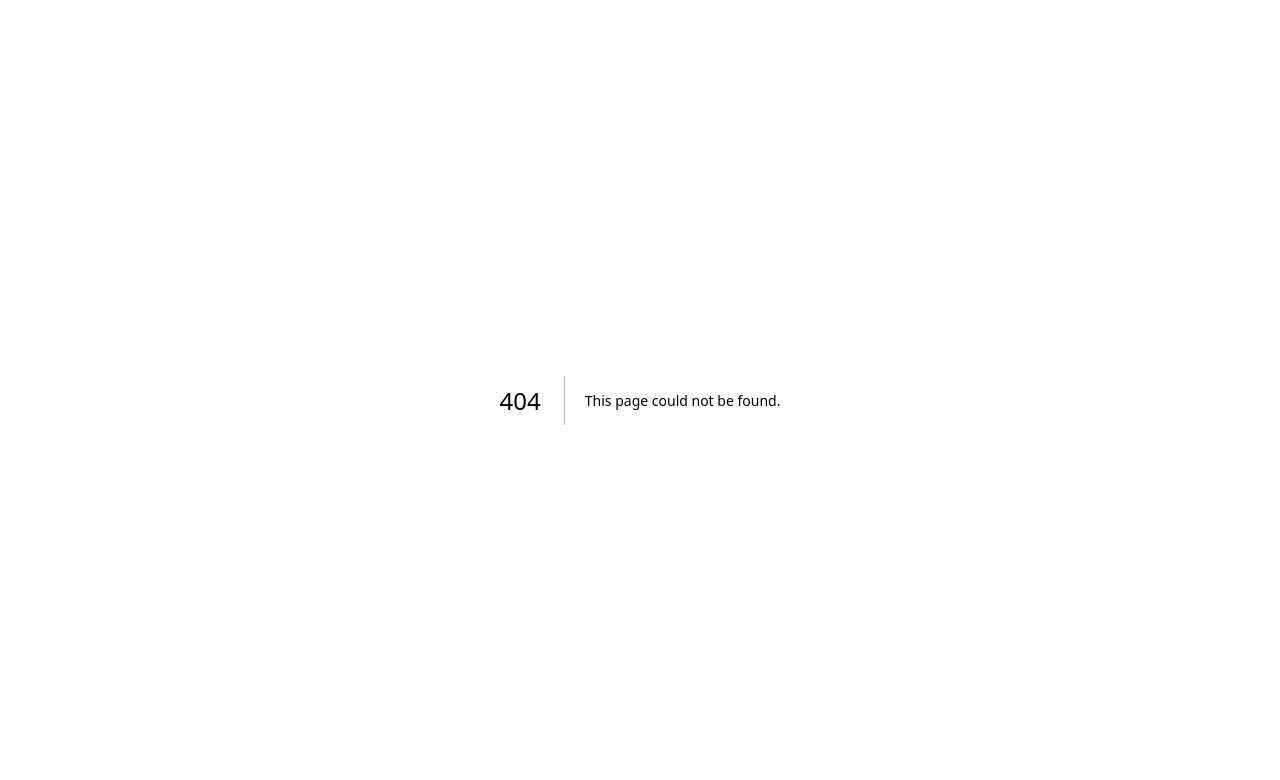
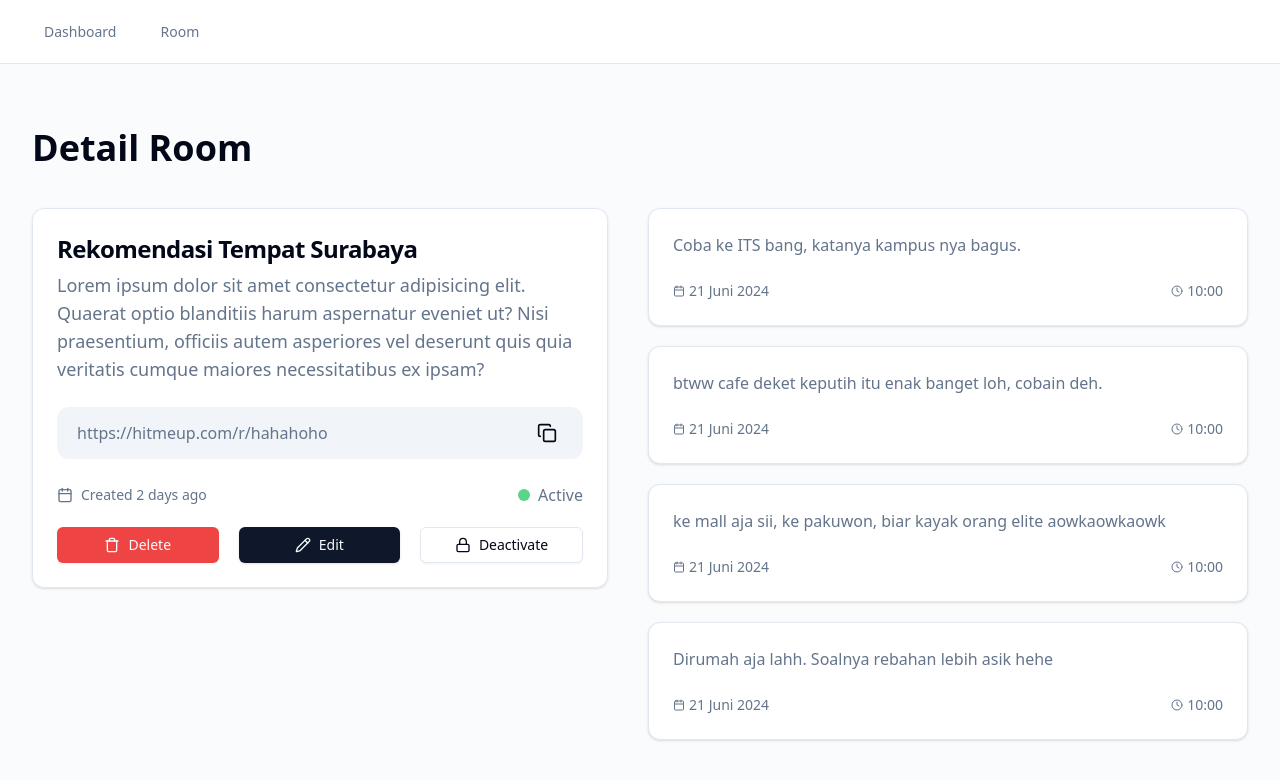
Before and after one commit to ardhptr21/hitmeup, a Next.js app: page /panel/room/1 in a window 1280 px wide. Before the commit this address had no page. Shown: the top 780 px of the page. Built offline with nearby package versions, Linux system fonts and the light colour scheme.

Commit message:
feat: create the template ui for the detail room panel

```diff
--- a/package.json
+++ b/package.json
@@ -11,6 +11,7 @@
   "dependencies": {
     "@radix-ui/react-dialog": "^1.1.1",
     "@radix-ui/react-icons": "^1.3.0",
+    "@radix-ui/react-label": "^2.1.0",
     "@radix-ui/react-slot": "^1.1.0",
     "class-variance-authority": "^0.7.0",
     "clsx": "^2.1.1",
--- /dev/null
+++ b/src/app/panel/room/[id]/page.tsx
@@ -0,0 +1,22 @@
+import PanelTitle from "@/components/atoms/typography/PanelTitle";
+import CardMessageRoom from "@/components/molecules/card/CardMessageRoom";
+import SideRoom from "@/components/organisms/panel/detail-room/SideRoom";
+
+export default function DetailRoomPanel() {
+  return (
+    <>
+      <section className="container">
+        <PanelTitle>Detail Room</PanelTitle>
+      </section>
+      <section className="container flex flex-col items-start gap-10 my-10 lg:flex-row">
+        <SideRoom />
+        <div className="flex flex-col w-full gap-5">
+          <CardMessageRoom message="Coba ke ITS bang, katanya kampus nya bagus." />
+          <CardMessageRoom message="btww cafe deket keputih itu enak banget loh, cobain deh." />
+          <CardMessageRoom message="ke mall aja sii, ke pakuwon, biar kayak orang elite aowkaowkaowk" />
+          <CardMessageRoom message="Dirumah aja lahh. Soalnya rebahan lebih asik hehe" />
+        </div>
+      </section>
+    </>
+  );
+}
--- /dev/null
+++ b/src/components/molecules/card/CardMessageRoom.tsx
@@ -0,0 +1,33 @@
+import {
+  Card,
+  CardDescription,
+  CardFooter,
+  CardHeader,
+} from "@/components/ui/card";
+import { Calendar, Clock } from "lucide-react";
+
+type CardMessageRoomProps = {
+  message: string;
+};
+
+export default function CardMessageRoom({ message }: CardMessageRoomProps) {
+  return (
+    <Card>
+      <CardHeader>
+        <CardDescription className="text-base">{message}</CardDescription>
+      </CardHeader>
+      <CardFooter>
+        <div className="flex items-center justify-between w-full">
+          <div className="flex items-center gap-1 text-sm text-muted-foreground">
+            <Calendar className="w-3 h-3" />
+            <p>21 Juni 2024</p>
+          </div>
+          <div className="flex items-center gap-1 text-sm text-muted-foreground">
+            <Clock className="w-3 h-3" />
+            <p>10:00</p>
+          </div>
+        </div>
+      </CardFooter>
+    </Card>
+  );
+}
--- /dev/null
+++ b/src/components/molecules/panel/detail-room/EditableSideRoom.tsx
@@ -0,0 +1,60 @@
+import { Button } from "@/components/ui/button";
+import {
+  Card,
+  CardContent,
+  CardFooter,
+  CardHeader,
+  CardTitle,
+} from "@/components/ui/card";
+import { Input } from "@/components/ui/input";
+import { Label } from "@/components/ui/label";
+import { Textarea } from "@/components/ui/textarea";
+import { Save } from "lucide-react";
+
+type EditableSideRoomProps = {
+  onCancel?: () => void;
+};
+
+export default function EditableSideRoom({ onCancel }: EditableSideRoomProps) {
+  return (
+    <Card className="w-full top-24 lg:max-w-xl lg:sticky">
+      <CardHeader>
+        <CardTitle className="text-2xl">Edit Room</CardTitle>
+      </CardHeader>
+      <CardContent>
+        <form className="space-y-3">
+          <div className="space-y-1.5">
+            <Label htmlFor="title">Title</Label>
+            <Input id="title" placeholder="Room title" />
+          </div>
+          <div className="space-y-1.5">
+            <Label htmlFor="description">Description</Label>
+            <Textarea
+              id="description"
+              placeholder="Room description"
+              rows={5}
+            />
+          </div>
+          <div className="space-y-1.5">
+            <Label htmlFor="slug">Slug</Label>
+            <Input id="slug" placeholder="Room slug" />
+            <p className="text-sm text-muted-foreground">
+              https://hitmeup.io/r/room-slug
+            </p>
+          </div>
+        </form>
+      </CardContent>
+      <CardFooter>
+        <div className="flex flex-col w-full gap-3 md:gap-5 md:flex-row">
+          <Button className="w-full gap-2" variant="outline" onClick={onCancel}>
+            Cancel
+          </Button>
+          <Button className="w-full gap-2" type="submit">
+            <Save className="w-4 h-4" />
+            Save
+          </Button>
+        </div>
+      </CardFooter>
+    </Card>
+  );
+}
--- /dev/null
+++ b/src/components/molecules/panel/detail-room/InfoSideRoom.tsx
@@ -0,0 +1,87 @@
+"use client";
+
+import { Button } from "@/components/ui/button";
+import {
+  Card,
+  CardContent,
+  CardDescription,
+  CardFooter,
+  CardHeader,
+  CardTitle,
+} from "@/components/ui/card";
+import {
+  Calendar,
+  CircleCheckBig,
+  Copy,
+  Lock,
+  Pencil,
+  Trash,
+} from "lucide-react";
+import { useState } from "react";
+
+type InfoSideRoomProps = {
+  onEdit?: () => void;
+};
+
+export default function InfoSideRoom({ onEdit }: InfoSideRoomProps) {
+  const [copied, setCopied] = useState(false);
+
+  const copyToClipboard = () => {
+    navigator.clipboard.writeText(`https://hitmeup.com/r/hahahoho`);
+    setCopied(true);
+    setTimeout(() => setCopied(false), 2000);
+  };
+
+  return (
+    <Card className="w-full top-24 lg:max-w-xl lg:sticky">
+      <CardHeader>
+        <CardTitle className="text-2xl">Rekomendasi Tempat Surabaya</CardTitle>
+        <CardDescription className="text-lg">
+          Lorem ipsum dolor sit amet consectetur adipisicing elit. Quaerat optio
+          blanditiis harum aspernatur eveniet ut? Nisi praesentium, officiis
+          autem asperiores vel deserunt quis quia veritatis cumque maiores
+          necessitatibus ex ipsam?
+        </CardDescription>
+      </CardHeader>
+      <CardContent>
+        <div className="flex items-center justify-between gap-2 px-5 py-2 bg-muted rounded-xl">
+          <p className="w-full overflow-hidden overflow-x-scroll text-nowrap text-muted-foreground no-scrollbar">
+            https://hitmeup.com/r/hahahoho
+          </p>
+          <Button variant="ghost" size="icon" onClick={copyToClipboard}>
+            {copied ? (
+              <CircleCheckBig className="w-5 h-5 text-green-400" />
+            ) : (
+              <Copy className="w-5 h-5" />
+            )}
+          </Button>
+        </div>
+      </CardContent>
+      <CardFooter className="flex-col items-stretch gap-5">
+        <div className="flex items-center justify-between w-full">
+          <p className="flex items-center text-sm text-muted-foreground">
+            <Calendar className="w-4 h-4" />
+            <span className="ml-2">Created 2 days ago</span>
+          </p>
+          <div className="flex items-center gap-2">
+            <div className="w-3 h-3 bg-green-500 rounded-full animate-pulse"></div>
+            <p className="text-muted-foreground">Active</p>
+          </div>
+        </div>
+        <div className="flex flex-col w-full gap-3 md:gap-5 md:flex-row">
+          <Button className="w-full gap-2" variant="destructive">
+            <Trash className="w-4 h-4" /> Delete
+          </Button>
+          <Button className="w-full gap-2" onClick={onEdit}>
+            <Pencil className="w-4 h-4" />
+            Edit
+          </Button>
+          <Button className="w-full gap-2" variant="outline">
+            <Lock className="w-4 h-4" />
+            Deactivate
+          </Button>
+        </div>
+      </CardFooter>
+    </Card>
+  );
+}
--- /dev/null
+++ b/src/components/organisms/panel/detail-room/SideRoom.tsx
@@ -0,0 +1,14 @@
+"use client";
+
+import EditableSideRoom from "@/components/molecules/panel/detail-room/EditableSideRoom";
+import InfoSideRoom from "@/components/molecules/panel/detail-room/InfoSideRoom";
+import { useState } from "react";
+
+export default function SideRoom() {
+  const [isEdit, setIsEdit] = useState(false);
+  return isEdit ? (
+    <EditableSideRoom onCancel={() => setIsEdit(false)} />
+  ) : (
+    <InfoSideRoom onEdit={() => setIsEdit(true)} />
+  );
+}
--- /dev/null
+++ b/src/components/ui/input.tsx
@@ -0,0 +1,25 @@
+import * as React from "react"
+
+import { cn } from "@/lib/utils"
+
+export interface InputProps
+  extends React.InputHTMLAttributes<HTMLInputElement> {}
+
+const Input = React.forwardRef<HTMLInputElement, InputProps>(
+  ({ className, type, ...props }, ref) => {
+    return (
+      <input
+        type={type}
+        className={cn(
+          "flex h-9 w-full rounded-md border border-input bg-transparent px-3 py-1 text-sm shadow-sm transition-colors file:border-0 file:bg-transparent file:text-sm file:font-medium placeholder:text-muted-foreground focus-visible:outline-none focus-visible:ring-1 focus-visible:ring-ring disabled:cursor-not-allowed disabled:opacity-50",
+          className
+        )}
+        ref={ref}
+        {...props}
+      />
+    )
+  }
+)
+Input.displayName = "Input"
+
+export { Input }
--- /dev/null
+++ b/src/components/ui/label.tsx
@@ -0,0 +1,26 @@
+"use client"
+
+import * as React from "react"
+import * as LabelPrimitive from "@radix-ui/react-label"
+import { cva, type VariantProps } from "class-variance-authority"
+
+import { cn } from "@/lib/utils"
+
+const labelVariants = cva(
+  "text-sm font-medium leading-none peer-disabled:cursor-not-allowed peer-disabled:opacity-70"
+)
+
+const Label = React.forwardRef<
+  React.ElementRef<typeof LabelPrimitive.Root>,
+  React.ComponentPropsWithoutRef<typeof LabelPrimitive.Root> &
+    VariantProps<typeof labelVariants>
+>(({ className, ...props }, ref) => (
+  <LabelPrimitive.Root
+    ref={ref}
+    className={cn(labelVariants(), className)}
+    {...props}
+  />
+))
+Label.displayName = LabelPrimitive.Root.displayName
+
+export { Label }
--- /dev/null
+++ b/src/components/ui/textarea.tsx
@@ -0,0 +1,24 @@
+import * as React from "react"
+
+import { cn } from "@/lib/utils"
+
+export interface TextareaProps
+  extends React.TextareaHTMLAttributes<HTMLTextAreaElement> {}
+
+const Textarea = React.forwardRef<HTMLTextAreaElement, TextareaProps>(
+  ({ className, ...props }, ref) => {
+    return (
+      <textarea
+        className={cn(
+          "flex min-h-[60px] w-full rounded-md border border-input bg-transparent px-3 py-2 text-sm shadow-sm placeholder:text-muted-foreground focus-visible:outline-none focus-visible:ring-1 focus-visible:ring-ring disabled:cursor-not-allowed disabled:opacity-50",
+          className
+        )}
+        ref={ref}
+        {...props}
+      />
+    )
+  }
+)
+Textarea.displayName = "Textarea"
+
+export { Textarea }
```
Also changed, not shown: 1 other file (tests, documents, lock files or other folders).
